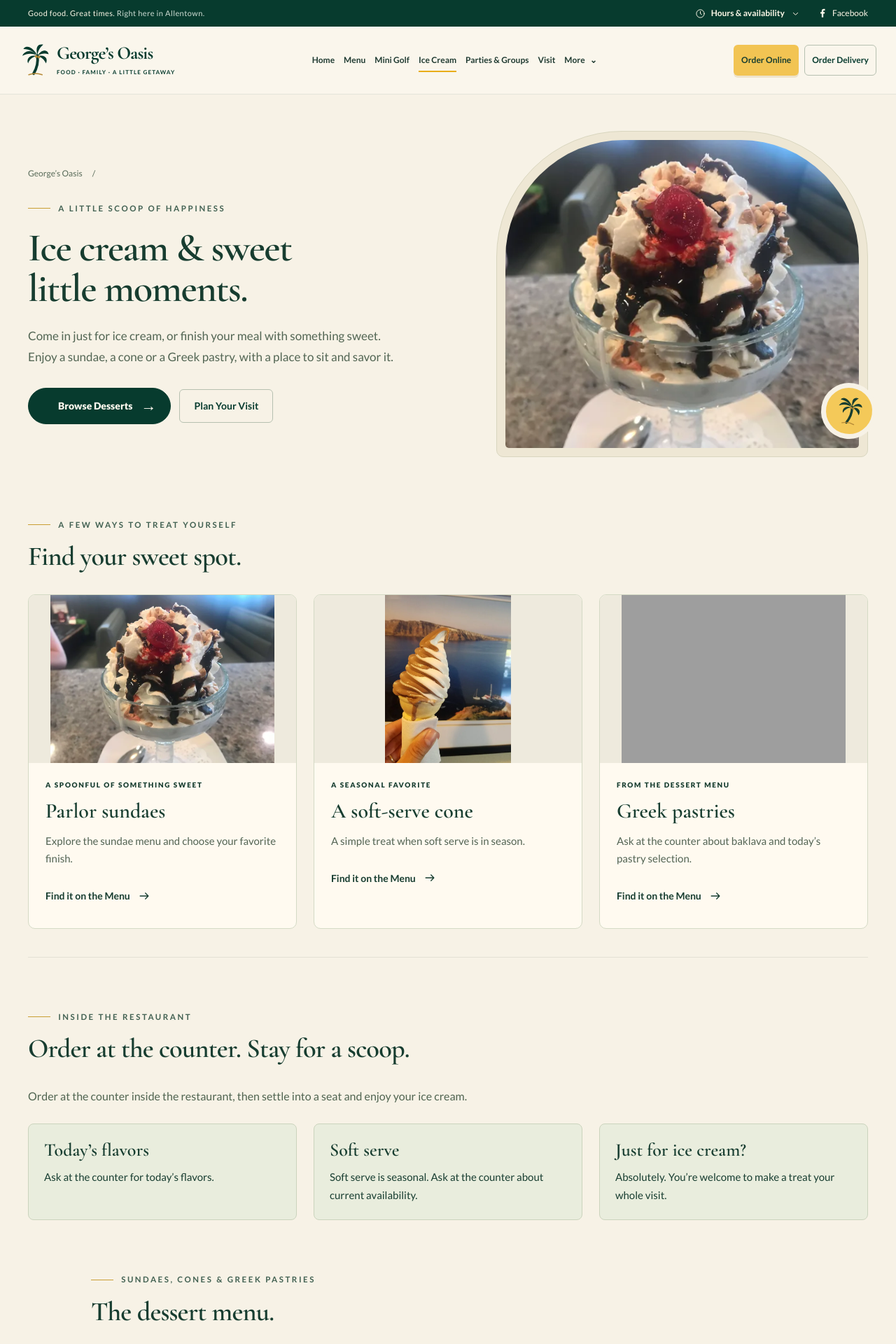
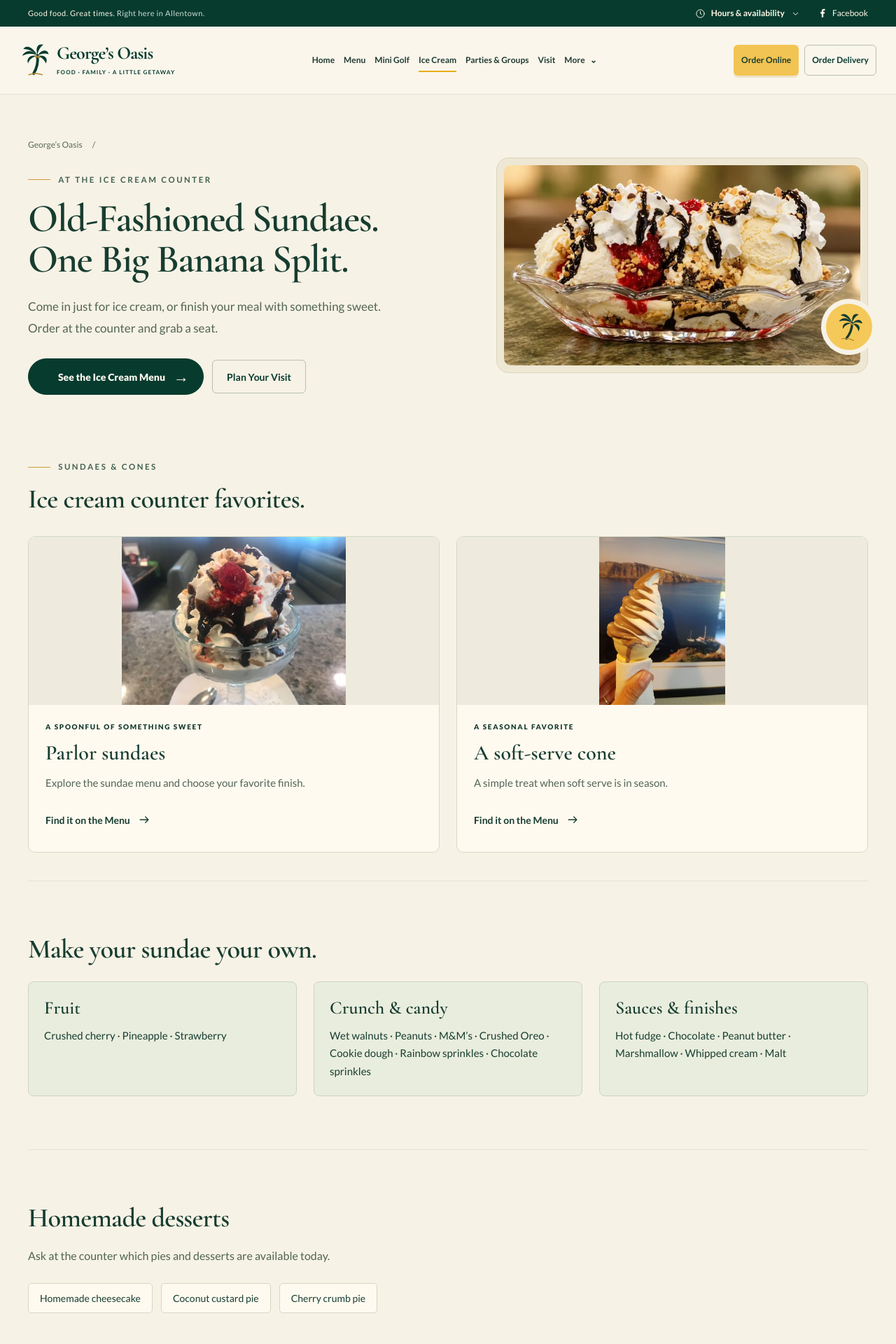
Before and after one commit to AndrewGuadi/georges-oasis-allentown, a Flask app: page /ice-cream in a window 1280 px wide. Shown: the top 1920 px of the page at 70% size. Run offline with Flask 3, Linux system fonts and the light colour scheme; some libraries are stand-ins or nearby versions; grey boxes are pictures that could not be loaded.

Commit message:
Feature the Oasis banana split and holiday pie orders

```diff
--- a/georges_oasis/external_links.py
+++ b/georges_oasis/external_links.py
@@ -10,4 +10,5 @@ EXTERNAL_LINKS = {
     "hiring": "https://www.facebook.com/GeorgesOasisRestaurant",
     "table_reservation": "https://www.google.com/maps/reserve/v/dine/c/7CiYN2PJE2E?source=pa&hl=en-US&gei=JtJ5YrXpG42e_QbehofYDQ&sourceurl=https://www.google.com/search?q%3Dgeorges%2Boasis%26oq%3Dgeorge%26aqs%3Dchrome.2.69i60j69i57j69i59j46i39i175i199j46i433i512j69i60j69i61j69i60.3462j0j4%26sourceid%3Dchrome%26ie%3DUTF-8",
     "group_reservation": "/gatherings#event-inquiry",
+    "pie_order": "https://docs.google.com/forms/d/e/1FAIpQLScCZq12lfVSFAoRa3AEOoObLwLLNRmb32pp8C9p_m_2KKTtIw/viewform",
 }
--- a/static/css/pages.css
+++ b/static/css/pages.css
@@ -128,6 +128,15 @@ figcaption { font-size:12px; line-height:1.65; color:#617057; margin-top:14px; }
 .framed-photo img { width:100%; height:360px; object-fit:cover; border-radius:3px; }
 .framed-photo figcaption { padding:0 8px 6px; }
 .dessert-menu { padding-bottom:50px; max-width:1020px; }
+.ice-cream-parlor .page-intro-photo { padding:10px; border-radius:18px; }
+.ice-cream-parlor .page-intro-photo > .oasis-photo { height:auto; border-radius:10px; }
+.holiday-pies { display:grid; grid-template-columns:minmax(0,1fr) minmax(0,1.3fr); gap:24px 40px; align-items:start; margin-bottom:36px; padding:clamp(20px,4vw,44px); border:1px solid #cdd5bf; border-top:4px solid #b99a4e; border-radius:12px; background:#fffaf0; }
+.holiday-pies-dates { margin:14px 0 20px; line-height:1.7; }
+.holiday-pie-list { display:grid; grid-template-columns:repeat(2,minmax(0,1fr)); column-gap:20px; }
+.holiday-pie-list li { display:flex; justify-content:space-between; align-items:baseline; gap:10px; padding:9px 0; border-bottom:1px solid #d9dcca; font-size:14px; }
+.holiday-pie-list strong { white-space:nowrap; }
+@media(max-width:760px) { .holiday-pies { grid-template-columns:1fr; } }
+@media(max-width:480px) { .holiday-pie-list { grid-template-columns:1fr; } }
 .flavor-section { padding:28px 0; }
 .flavor-list { display:flex; flex-wrap:wrap; gap:12px; margin-top:24px; }
 .flavor-list li { font-size:14px; padding:10px 16px; border:1px solid #d3d8c3; border-radius:5px; background:#fffaf0; }
--- a/templates/public/ice_cream.html
+++ b/templates/public/ice_cream.html
@@ -1,14 +1,61 @@
 {% extends 'public/section_page.html' %}
+{% from 'public/includes/external_action.html' import external_action with context %}
 {% set soft_serve = service_facts|selectattr('key', 'equalto', 'soft_serve')|first %}
-{% block page_intro %}{{ intro('A little scoop of happiness', 'Ice cream & sweet little moments.', ice_cream_experience.visit_text ~ ' Enjoy a sundae, a cone or a Greek pastry, with a place to sit and savor it.', 'george-oasis-chocolate-sundae', 'An Oasis sundae topped with whipped cream', 'Browse Desserts', '#desserts', 'Plan Your Visit', url_for('public.visit')) }}{% endblock %}
+{% block page_intro %}
+<div class="ice-cream-parlor">
+  {{ intro('At the ice cream counter', 'Old-Fashioned Sundaes. One Big Banana Split.', ice_cream_experience.visit_text ~ ' Order at the counter and grab a seat.', 'george-oasis-banana-split', 'George’s Oasis banana split in a long glass dish with whipped cream, chocolate sauce and nuts', 'See the Ice Cream Menu', '#desserts', 'Plan Your Visit', url_for('public.visit')) }}
+</div>
+{% endblock %}
 {% block page_body %}
-{{ food_features(featured_desserts, 'Find your sweet spot.', 'A few ways to treat yourself', 'sweet-favorites') }}
+{% if pie_campaign %}
+<section class="page-shell holiday-pies" id="holiday-pies" aria-labelledby="holiday-pies-title">
+  <div>
+    <h2 id="holiday-pies-title">Holiday pies</h2>
+    <p class="holiday-pies-dates">
+      {% if pie_campaign.accepting_orders %}Order by <strong><time datetime="{{ pie_campaign.deadline.isoformat() }}">{{ pie_campaign.deadline.strftime('%B %-d') }}</time></strong>.<br>{% else %}Pie orders are closed.<br>{% endif %}
+      Pick up at George’s Oasis on
+      <strong>{% for pickup in pie_campaign.pickups %}{% if not loop.first %} or {% endif %}<time datetime="{{ pickup.isoformat() }}">{{ pickup.strftime('%B %-d') }}</time>{% endfor %}</strong>.
+    </p>
+    {% if pie_campaign.accepting_orders %}
+      {{ external_action('pie_order', 'Order a Holiday Pie', 'btn btn-primary') }}
+    {% else %}
+      <a class="text-link" href="{{ url_for('public.visit') }}">Hours &amp; Directions {{ icon('arrow') }}</a>
+    {% endif %}
+  </div>
+  {% if pie_campaign.accepting_orders %}
+    <div>
+      <ul class="holiday-pie-list" aria-label="Whole pies and prices">
+        {% for pie in pie_campaign.pies %}
+          <li><span>{{ pie.name }}</span><strong>{{ (pie.price|money).removesuffix('.00') }}</strong></li>
+        {% endfor %}
+      </ul>
+      <p class="fine-copy">Have another flavor in mind? Choose “Other” on the form.</p>
+    </div>
+  {% endif %}
+</section>
+{% endif %}
+{{ food_features(featured_desserts, 'Ice cream counter favorites.', 'Sundaes & cones', 'sweet-favorites') }}
+<section class="page-shell page-section" id="sundae-toppings" aria-labelledby="sundae-toppings-title">
+  <h2 id="sundae-toppings-title">Make your sundae your own.</h2>
+  <div class="treat-facts">
+    {% for group in ice_cream_experience.topping_groups %}
+      <div><h3>{{ group.name }}</h3><p>{{ group['items']|join(' · ') }}</p></div>
+    {% endfor %}
+  </div>
+</section>
+<section class="page-shell page-section" id="homemade-desserts" aria-labelledby="homemade-desserts-title">
+  <h2 id="homemade-desserts-title">Homemade desserts</h2>
+  <p class="body-copy">Ask at the counter which pies and desserts are available today.</p>
+  <ul class="flavor-list">
+    {% for dessert in ice_cream_experience.homemade_desserts %}<li>{{ dessert }}</li>{% endfor %}
+  </ul>
+</section>
 <section class="page-shell page-section ice-cream-welcome" id="seasonal-availability">
   {{ section_heading('Inside the restaurant', 'Order at the counter. Stay for a scoop.') }}
   <p class="body-copy">{{ ice_cream_experience.ordering_text }}</p>
   <div class="treat-facts"><div><h3>Today’s flavors</h3><p>{{ ice_cream_experience.flavor_text }}</p></div><div><h3>Soft serve</h3><p>{% if soft_serve.state == 'open' %}{{ soft_serve.label }}. {{ soft_serve.note }}{% else %}Soft serve is seasonal. Ask at the counter about current availability.{% endif %}</p></div><div><h3>Just for ice cream?</h3><p>Absolutely. You’re welcome to make a treat your whole visit.</p></div></div>
 </section>
-<section class="page-shell dessert-menu" id="desserts">{{ section_heading('Sundaes, cones & Greek pastries', 'The dessert menu.') }}{% for category in menu_categories if category.id in ['ice-cream-and-desserts','bakery-and-custom-pies'] %}{{ menu_category(category) }}{% endfor %}{% if dessert_flavors %}<section class="flavor-section" id="ice-cream-flavors"><h2>Hard ice cream flavors</h2><ul class="flavor-list">{% for flavor in dessert_flavors.hard_ice_cream %}<li>{{ flavor }}</li>{% endfor %}</ul></section>{% endif %}</section>
-{{ faq([('Where do I order ice cream?', 'At the counter inside the restaurant. Order your treat, then settle into a seat to enjoy it.'),('Where are the dessert prices?', 'The menu above lists serving sizes, prices and toppings. Ask at the counter about today’s selection.'),('Can I ask about ingredients or dietary needs?', 'Yes. Speak with staff before ordering so they can discuss ingredients and your needs.')], 'Before your first scoop') }}
+<section class="page-shell dessert-menu" id="desserts">{{ section_heading('Sundaes, cones & homemade sweets', 'The dessert menu.') }}{% for category in menu_categories if category.id in ['ice-cream-and-desserts','bakery-and-custom-pies'] %}{{ menu_category(category) }}{% endfor %}{% if dessert_flavors %}<section class="flavor-section" id="ice-cream-flavors"><h2>Hard ice cream flavors</h2><ul class="flavor-list">{% for flavor in dessert_flavors.hard_ice_cream %}<li>{{ flavor }}</li>{% endfor %}</ul></section>{% endif %}</section>
+{{ faq([('Where do I order ice cream?', 'At the counter inside the restaurant. Order your treat, then settle into a seat to enjoy it.'),('Where are the dessert prices?', 'See the menu above.' if show_menu_prices else 'Ask at the counter for current dessert prices.'),('Can I ask about ingredients or dietary needs?', 'Yes. Speak with staff before ordering so they can discuss ingredients and your needs.')], 'Before your first scoop') }}
 {{ final_cta('A little fresh air, too', 'Make a little more of your visit.', 'Explore the mini golf course and its separate seasonal availability.', 'Explore Mini Golf', url_for('public.mini_golf'), 'Plan Your Visit', url_for('public.visit')) }}
 {% endblock %}
```
Also changed, not shown: georges_oasis/content.py (+39 -2 lines), tests/test_approved_page_updates.py (+28 -0 lines), tests/test_owner_feedback.py (+2 -1 lines), georges_oasis/content/site.json, static/images/oasis/george-oasis-banana-split-desktop.webp (added), static/images/oasis/george-oasis-banana-split-mobile.webp (added), static/images/oasis/george-oasis-banana-split-tablet.webp (added), static/images/oasis/manifest.json.
